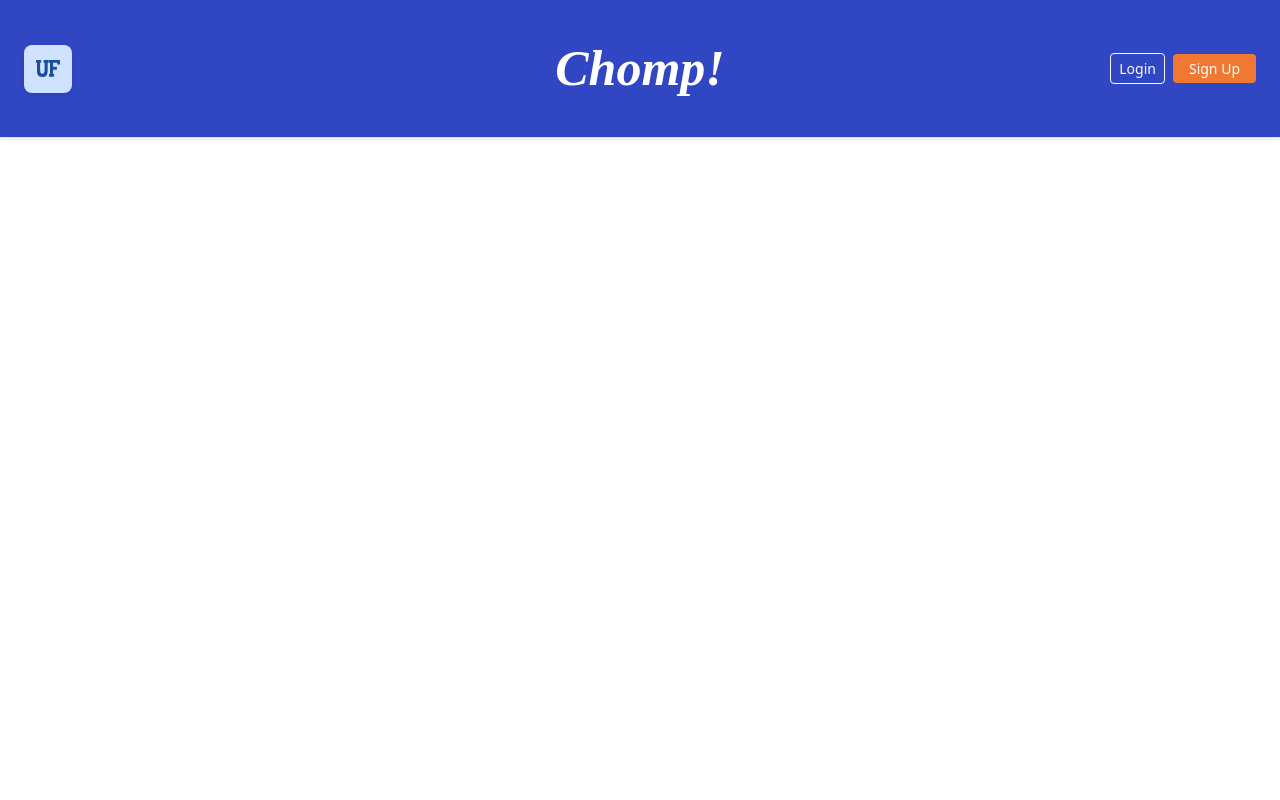
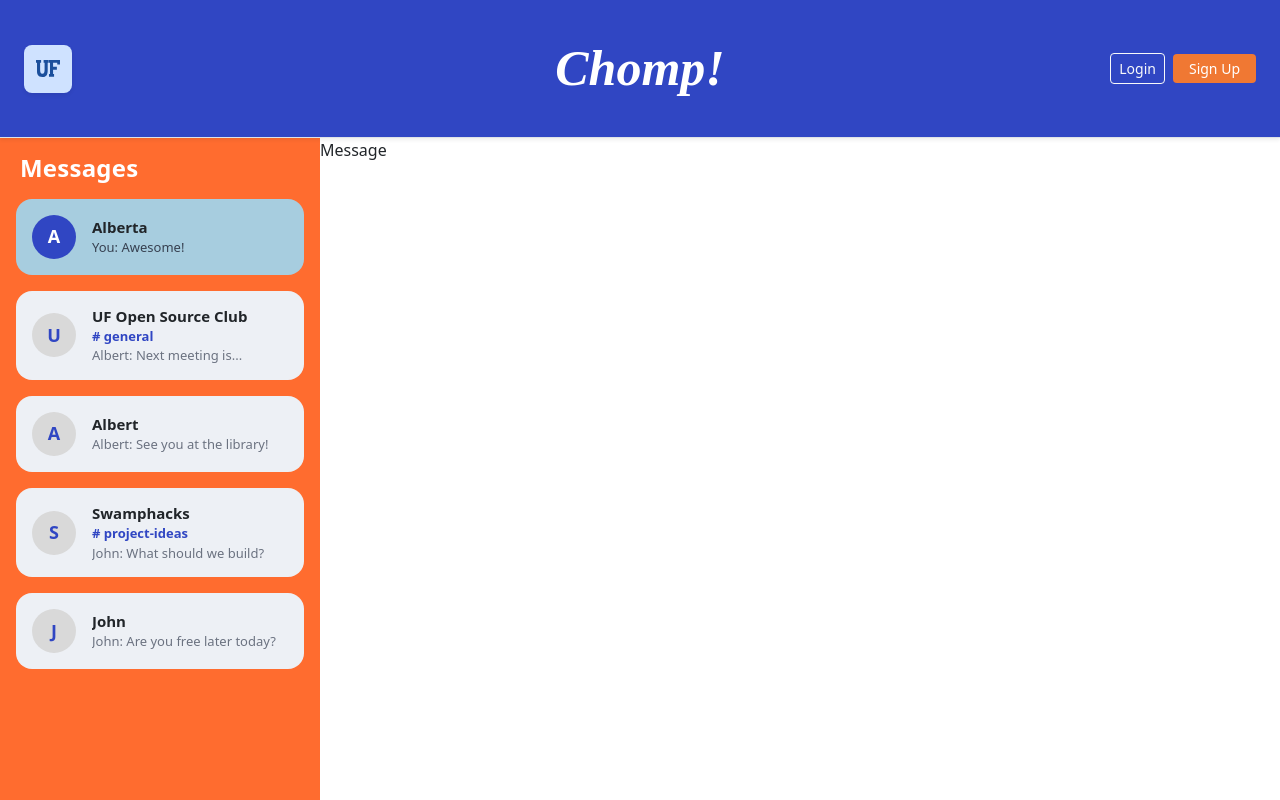
Before and after one commit to Agodoy31/Chomp, a React (Vite) app in the folder frontend/: page /messaging in a window 1280 px wide. Built offline with nearby package versions, Linux system fonts and the light colour scheme; no server answers; a web font is replaced by a local one.

Commit message:
finished converstation sidebar

```diff
--- a/frontend/src/components/Messaging/ConverstationDetailsModel.tsx
+++ b/frontend/src/components/Messaging/ConverstationDetailsModel.tsx
@@ -0,0 +1,3 @@
+export default function ConverstationDetailsModel() {
+  return <div>ConverstationDetailsModel</div>;
+}
--- a/frontend/src/components/Messaging/Message.tsx
+++ b/frontend/src/components/Messaging/Message.tsx
@@ -0,0 +1,3 @@
+export default function Message() {
+  return <div>Message</div>;
+}
--- a/frontend/src/components/Messaging/MessageArea.tsx
+++ b/frontend/src/components/Messaging/MessageArea.tsx
@@ -0,0 +1,9 @@
+import Message from './Message';
+
+export default function MessageArea() {
+  return (
+    <div>
+      <Message />
+    </div>
+  );
+}
--- a/frontend/src/components/Messaging/Sidebar.tsx
+++ b/frontend/src/components/Messaging/Sidebar.tsx
@@ -0,0 +1,71 @@
+import { useState, useEffect } from 'react';
+import type { Conversation } from '../../types/Messaging/Converstation';
+import { MOCK_CONVERSATIONS } from '../../testData/mockConverstations';
+import SidebarElement from './SidebarElement';
+
+interface SidebarProps {
+  onSelectConversation?: (conversation: Conversation) => void;
+}
+
+export default function Sidebar({ onSelectConversation }: SidebarProps) {
+  const [conversations, setConversations] = useState<Conversation[]>([]);
+  const [activeId, setActiveId] = useState<string>('conv-1');
+
+  useEffect(() => {
+    async function loadConversations() {
+      try {
+        // Future implementation:
+        // const response = await fetch('/api/conversations');
+        // if (!response.ok) throw new Error('Failed to fetch conversations');
+        // const data = await response.json();
+
+        const data = await Promise.resolve(MOCK_CONVERSATIONS);
+        setConversations(data);
+        if (data.length > 0) {
+          setActiveId(data[0]._id);
+        }
+      } catch (err) {
+        console.error('Error loading conversations:', err);
+      }
+    }
+
+    loadConversations();
+  }, []);
+
+  const handleSelect = (conv: Conversation) => {
+    setActiveId(conv._id);
+    onSelectConversation?.(conv);
+  };
+
+  return (
+    <aside
+      className="d-flex flex-column flex-shrink-0 p-3"
+      style={{
+        backgroundColor: '#FF6C2F',
+        width: '320px',
+        minWidth: '280px',
+        maxWidth: '360px',
+        height: '100%',
+        overflowY: 'auto',
+      }}
+    >
+      <h2
+        className="text-white fw-bold mb-3 px-1"
+        style={{ fontSize: '1.5rem', letterSpacing: '0.01em' }}
+      >
+        Messages
+      </h2>
+
+      <div className="d-flex flex-column gap-3">
+        {conversations.map((conv) => (
+          <SidebarElement
+            key={conv._id}
+            conversation={conv}
+            isActive={conv._id === activeId}
+            onSelect={handleSelect}
+          />
+        ))}
+      </div>
+    </aside>
+  );
+}
--- a/frontend/src/components/Messaging/SidebarElement.tsx
+++ b/frontend/src/components/Messaging/SidebarElement.tsx
@@ -0,0 +1,81 @@
+import type { Conversation } from '../../types/Messaging/Converstation';
+
+interface SidebarElementProps {
+  conversation: Conversation;
+  isActive?: boolean;
+  onSelect?: (conversation: Conversation) => void;
+}
+
+export default function SidebarElement({
+  conversation,
+  isActive = false,
+  onSelect,
+}: SidebarElementProps) {
+  const initial = conversation.displayName.charAt(0).toUpperCase();
+
+  const previewText = conversation.lastMessage
+    ? `${conversation.lastMessage.senderName}: ${conversation.lastMessage.text}`
+    : '';
+
+  return (
+    <button
+      type="button"
+      onClick={() => onSelect?.(conversation)}
+      className="btn text-start p-3 w-100 border-0"
+      style={{
+        backgroundColor: isActive ? '#A7CDDF' : '#EDF0F5',
+        borderRadius: '16px',
+        transition: 'background-color 0.15s ease-in-out',
+        cursor: 'pointer',
+      }}
+    >
+      <div className="d-flex align-items-center gap-3">
+        {/* Avatar circle */}
+        <div
+          className="rounded-circle d-flex align-items-center justify-content-center flex-shrink-0 fw-bold"
+          style={{
+            width: '44px',
+            height: '44px',
+            backgroundColor: isActive ? '#3046C3' : '#D9D9D9',
+            color: isActive ? '#FFFFFF' : '#3046C3',
+            fontSize: '18px',
+          }}
+        >
+          {initial}
+        </div>
+
+        {/* Text information */}
+        <div className="d-flex flex-column justify-content-center overflow-hidden flex-grow-1">
+          <div
+            className="fw-bold text-dark text-truncate"
+            style={{ fontSize: '15px', lineHeight: '1.2' }}
+          >
+            {conversation.displayName}
+          </div>
+
+          {conversation.type === 'CHANNEL' && conversation.title && (
+            <div
+              className="fw-bold text-truncate mt-1"
+              style={{ color: '#3046C3', fontSize: '13px', lineHeight: '1.2' }}
+            >
+              # {conversation.title}
+            </div>
+          )}
+
+          {previewText && (
+            <div
+              className="text-truncate mt-1"
+              style={{
+                color: isActive ? '#374151' : '#6B7280',
+                fontSize: '13px',
+                lineHeight: '1.2',
+              }}
+            >
+              {previewText}
+            </div>
+          )}
+        </div>
+      </div>
+    </button>
+  );
+}
--- a/frontend/src/pages/MessagingPage.tsx
+++ b/frontend/src/pages/MessagingPage.tsx
@@ -1,9 +1,20 @@
+import { useState } from 'react';
 import Header from '../components/Header';
+import Sidebar from '../components/Messaging/Sidebar';
+import MessageArea from '../components/Messaging/MessageArea';
+import ConverstationDetailsModel from '../components/Messaging/ConverstationDetailsModel';
 
 export default function MessagingPage() {
+  const [isModalDisplayed] = useState<boolean>(false);
+
   return (
-    <>
+    <div className="d-flex flex-column" style={{ minHeight: '100vh', height: '100vh', overflow: 'hidden' }}>
       <Header />
-    </>
+      <div className="d-flex flex-grow-1 overflow-hidden">
+        <Sidebar />
+        <MessageArea />
+      </div>
+      {isModalDisplayed && <ConverstationDetailsModel />}
+    </div>
   );
 }
--- a/frontend/src/testData/mockConverstations.ts
+++ b/frontend/src/testData/mockConverstations.ts
@@ -1,6 +1,6 @@
 // The below is just to be imported temporarily with test data
-import { Conversation } from '../types/Messaging/Converstation';
-import { Message } from '../types/Messaging/Message';
+import type { Conversation } from '../types/Messaging/Converstation';
+import type { Message } from '../types/Messaging/Message';
 
 // User IDs for the mock session
 export const CURRENT_USER_ID = 'user-you-123';
```
Also changed, not shown: frontend/src/types/Messaging/Converstation.ts (+4 -4 lines).
